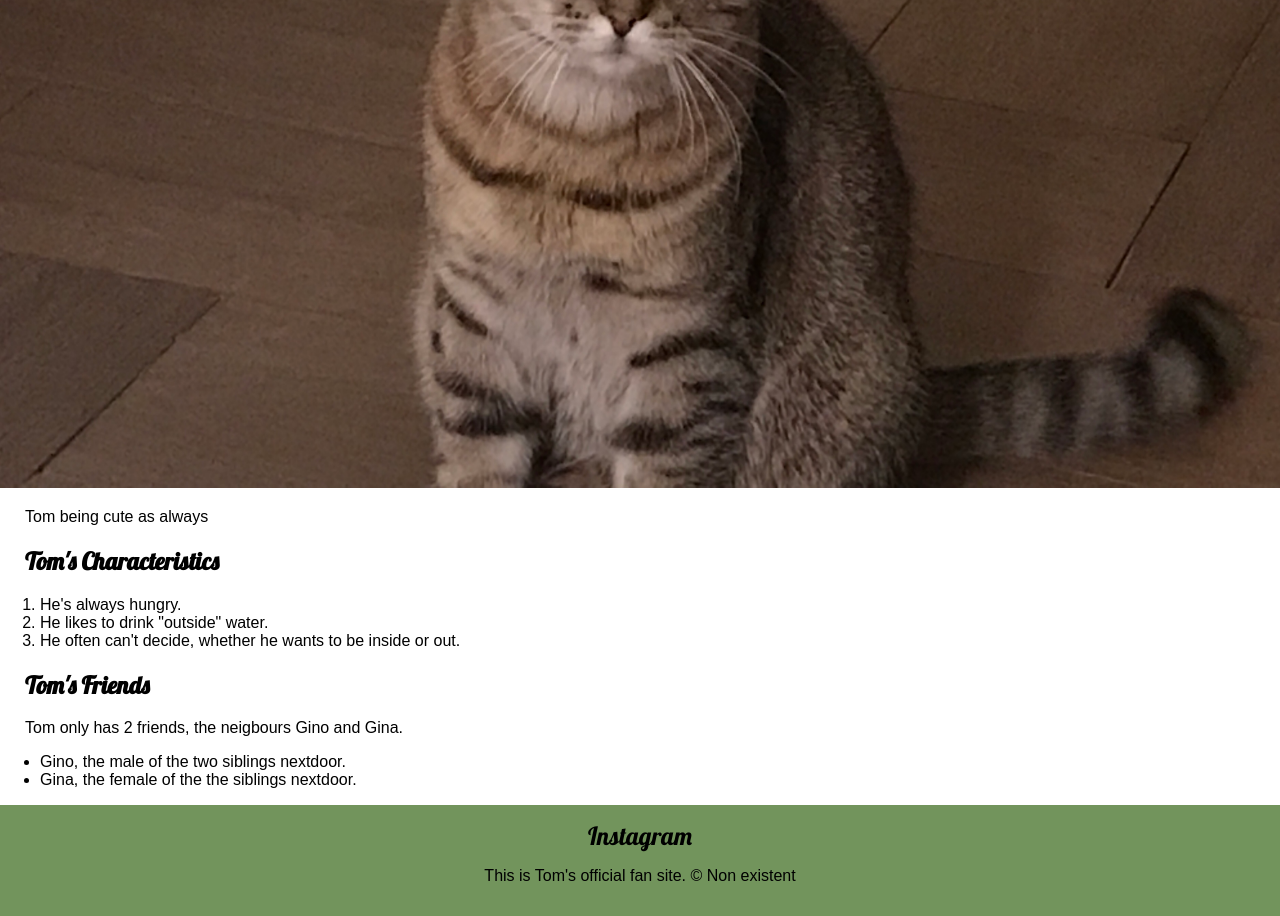
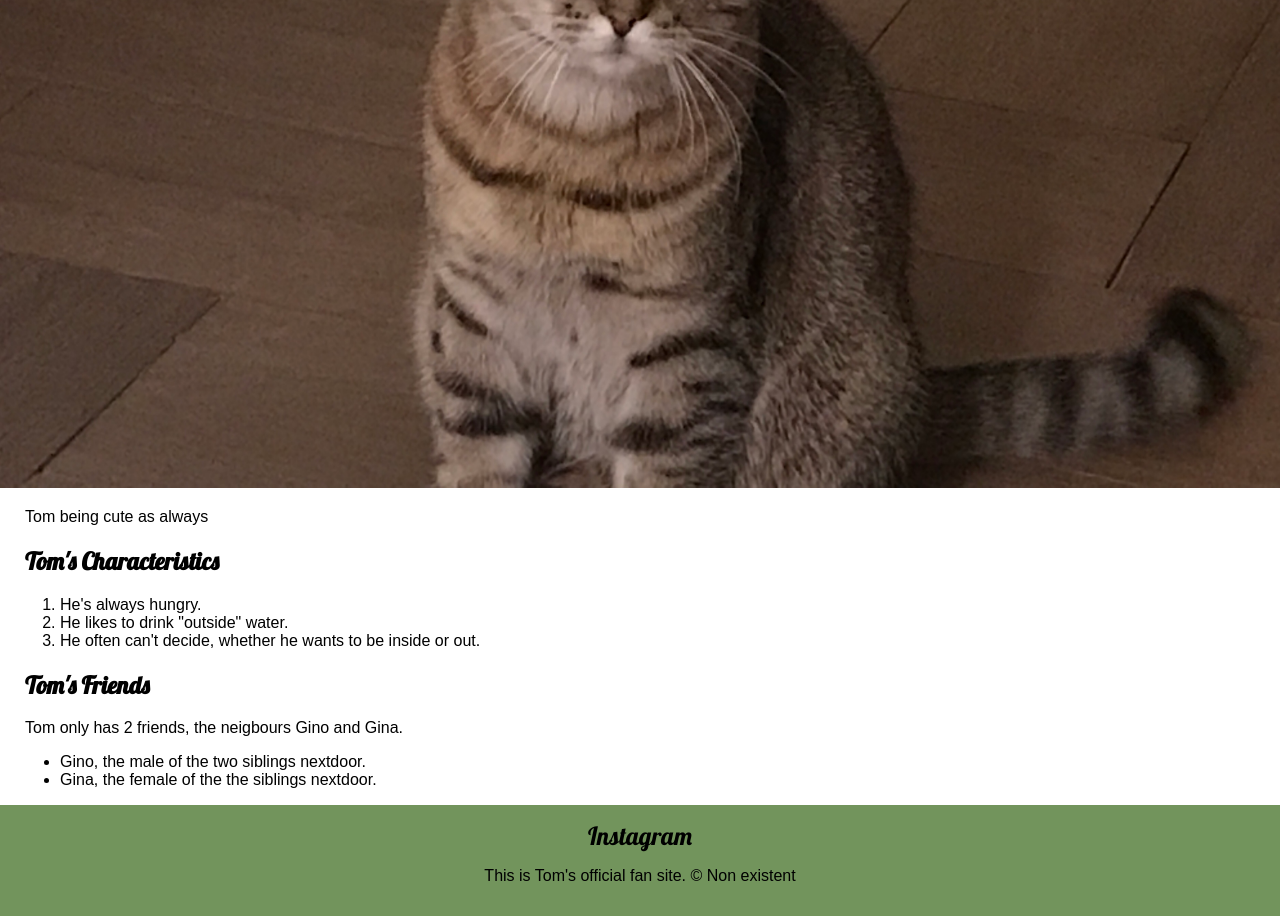
Before and after one commit to Sandj04/Cartoon-hero, a plain HTML site: page index.html in a window 1280 px wide. Shown: the part 902-1818 px from the top of the page. Drawn offline with Linux system fonts and the light colour scheme.

Commit message:
padding lists

```diff
--- a/css/Tom.css
+++ b/css/Tom.css
@@ -40,6 +40,10 @@ main h2, p{
 	padding-right: 25px;
 }
 
+main ol, ul{
+	padding-left: 60px;
+}
+
 footer{
 	background-color: #72945c;
 	padding: 15px;
```
